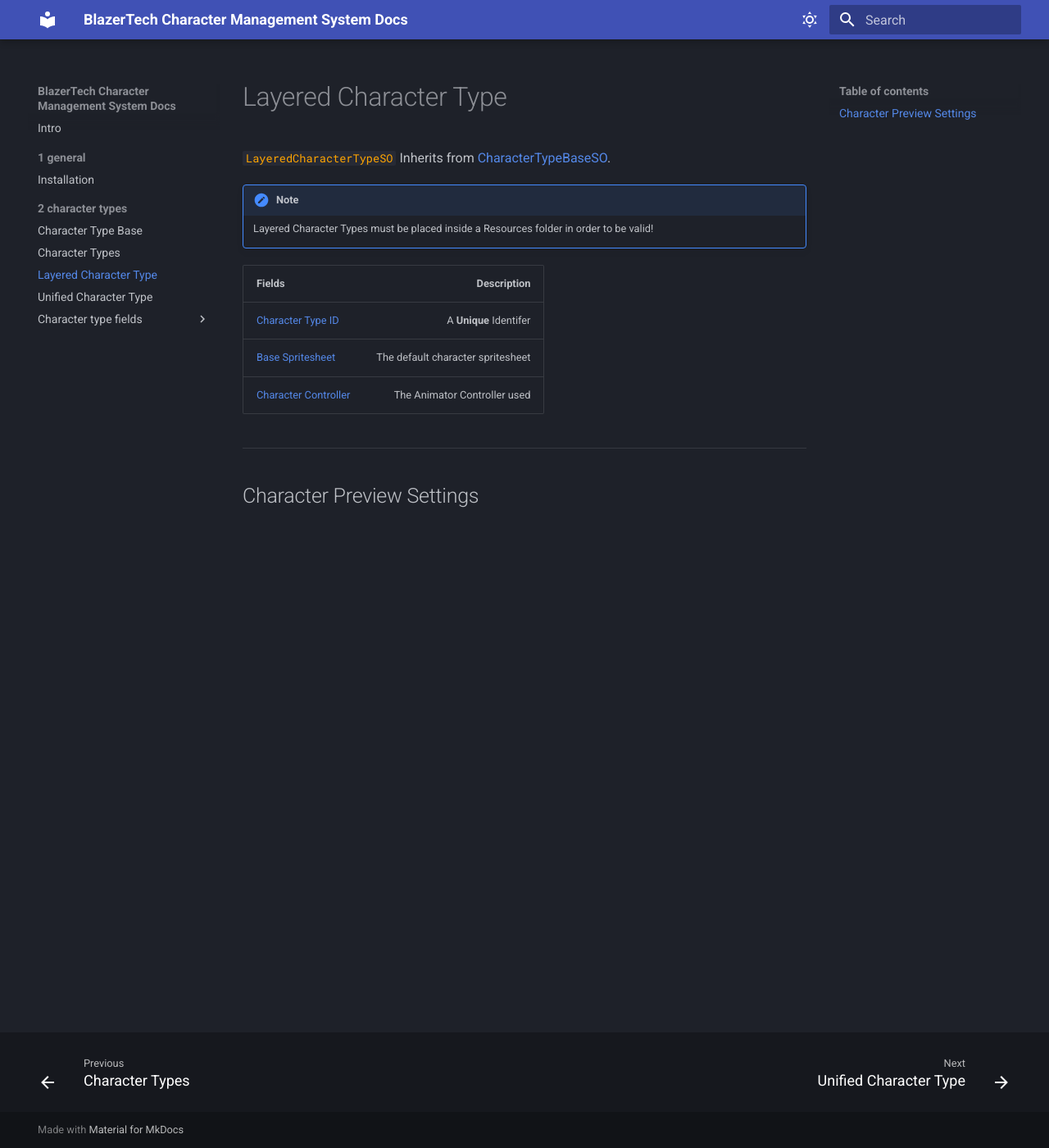
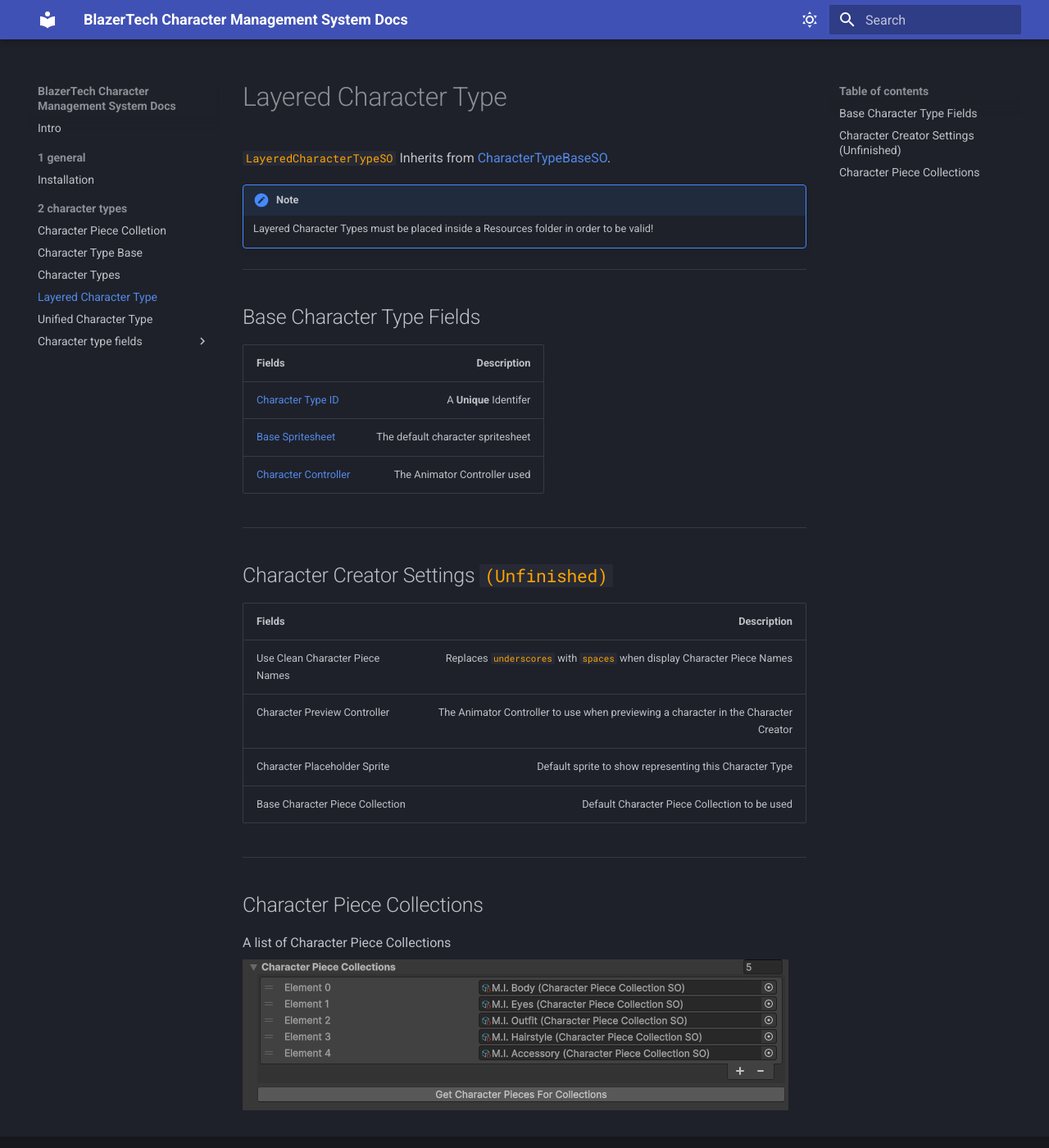
Before and after one commit to Legendaryswordsman2/BT-Character-Management-System-Docs, an MkDocs documentation site: the page built from docs/2-character-types/layered-character-type.md, in a window 1280 px wide and 1400 px high. Shown: the whole window at 82% size. Built offline with MkDocs 1.6.1 and Material for MkDocs 9.7.7, drawn with Linux system fonts in a browser that asks for light colours.

Commit message:
Add docs for Character Piece Collection and update related docs
Added documentation for Character Piece Collection, including its fields and usage. Updated Layered Character Type docs to reference Character Piece Collections and added a screenshot. Made minor formatting and field description improvements to Unified Character Type and Layered Character Type documentation.

```diff
--- a/docs/2-character-types/layered-character-type.md
+++ b/docs/2-character-types/layered-character-type.md
@@ -4,6 +4,10 @@
 
 !!! Note
     Layered Character Types must be placed inside a Resources folder in order to be valid!
+
+---
+
+## Base Character Type Fields
 
 | Fields                | Description|
 |-----------------------|-----------:|
@@ -13,4 +17,18 @@
 
 ---
 
-## Character Preview Settings
+## Character Creator Settings `(Unfinished)`
+| Fields                | Description|
+|-----------------------|-----------:|
+| Use Clean Character Piece Names       | Replaces `underscores` with `spaces` when display Character Piece Names
+| Character Preview Controller          | The Animator Controller to use when previewing a character in the Character Creator
+| Character Placeholder Sprite          | Default sprite to show representing this Character Type
+| Base Character Piece Collection       | Default Character Piece Collection to be used
+
+
+---
+
+## Character Piece Collections
+A list of Character Piece Collections
+
+![](../photos/character-piece-collection-list.png)
```
Also changed, not shown: docs/2-character-types/character-piece-collection.md (added, +30 -0 lines), docs/2-character-types/unified-character-type.md (+2 -2 lines), docs/photos/character-piece-collection-list.png (added).
